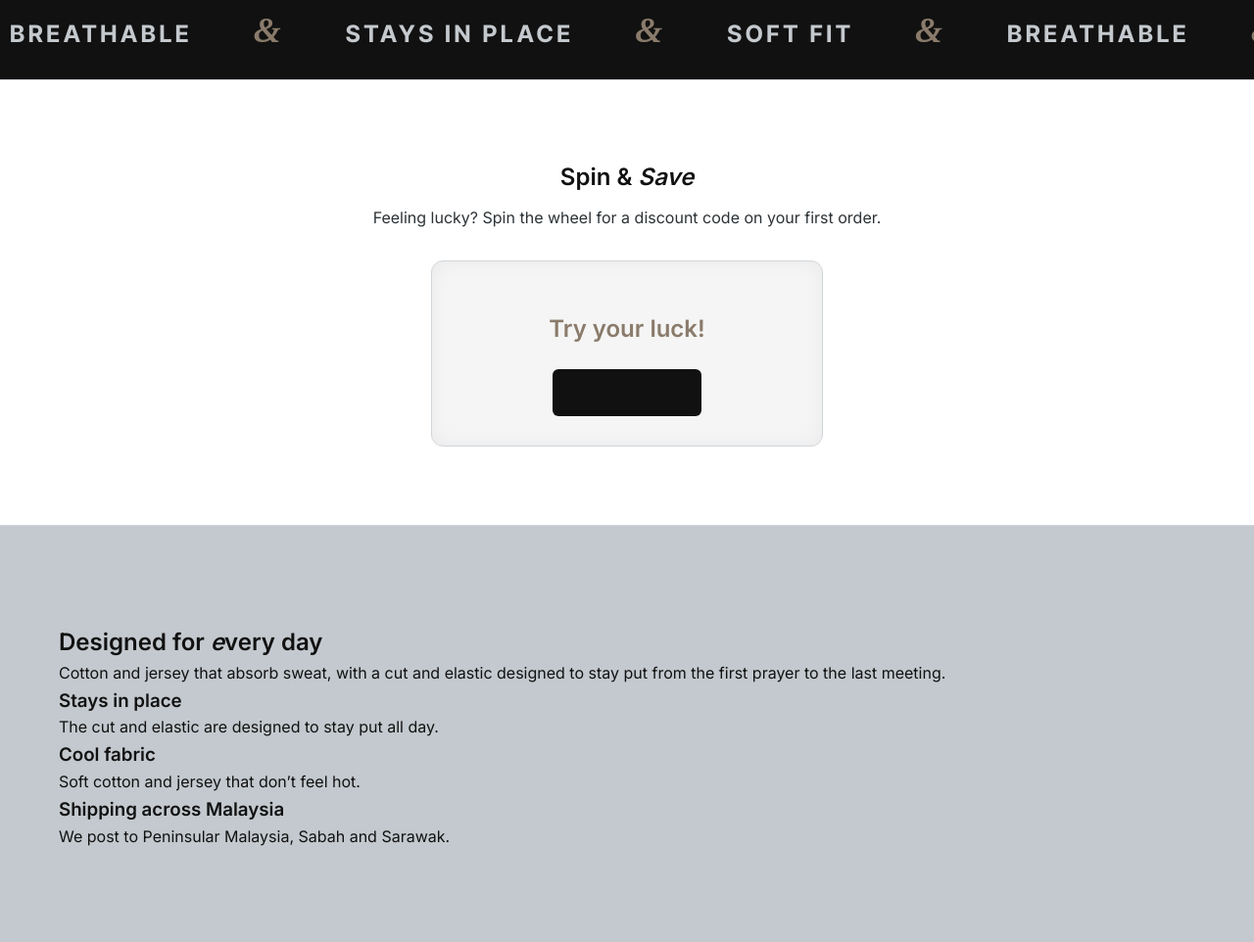
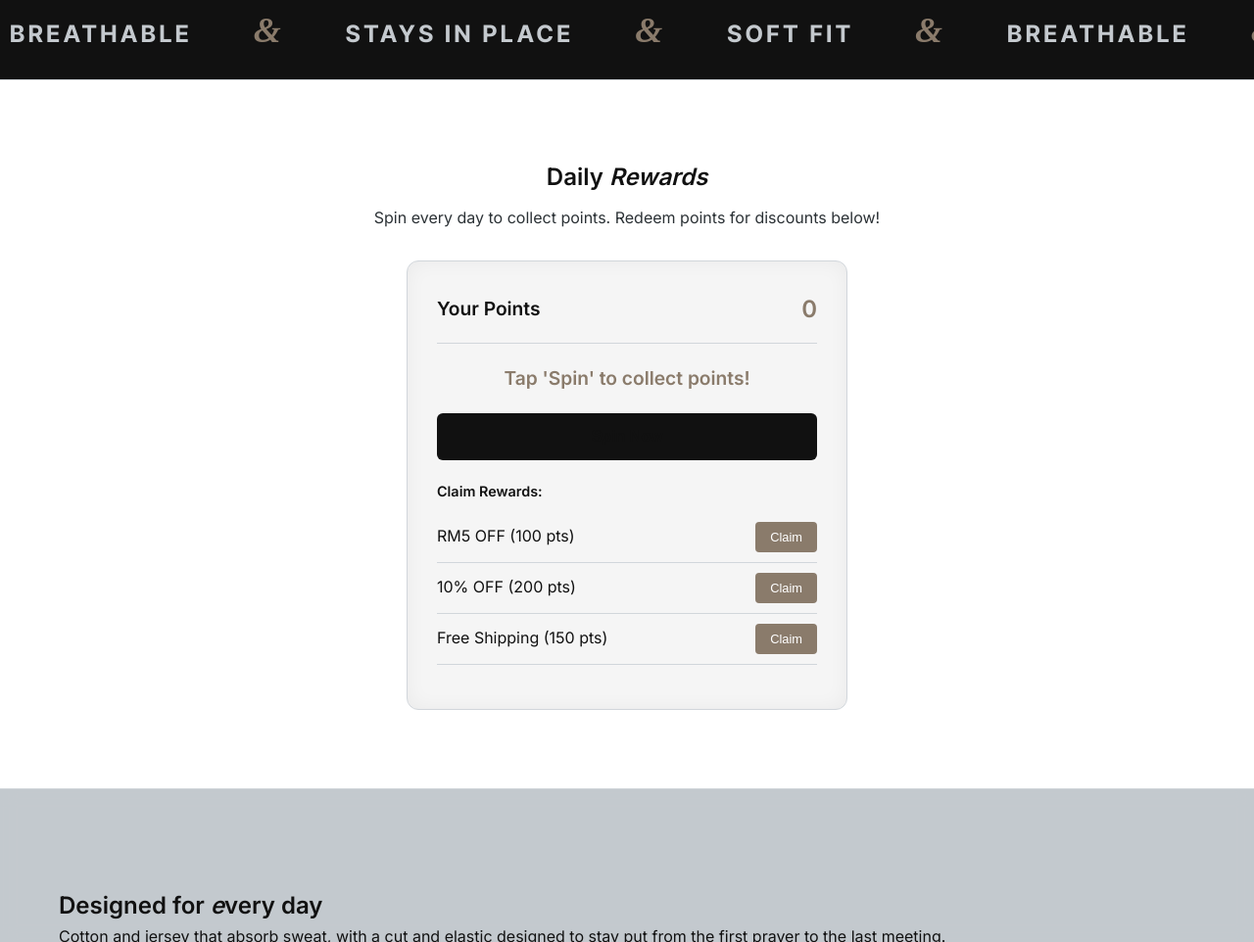
Before and after one commit to nanarinn/baeq-website, a plain HTML site: page index.html in a window 1280 px wide. Shown: the part 830-1792 px from the top of the page at 98% size. Drawn offline with nearby package versions, Linux system fonts and the light colour scheme; a web font is replaced by a local one.

Commit message:
Update index.html

```diff
--- a/index.html
+++ b/index.html
@@ -81,15 +81,23 @@ header.top { position: sticky; top: 0; z-index: 20; background: rgba(196, 201, 2
 .card .price{font-weight:700;font-size:1rem; margin-top: 15px; color: var(--ink); letter-spacing: 0.02em;}
 .card .pill{margin-top:20px; width: 100%; text-align: center;}
 
-/* --- GAME SECTION (SPIN & WIN) --- */
+/* --- GAME SECTION (DAILY POINTS) --- */
 .game-section {padding: 80px 20px; text-align: center; background: var(--bg-card); border-top: 1px solid var(--line); border-bottom: 1px solid var(--line); position: relative; z-index: 2;}
 .game-section h2 {margin-bottom: 10px;}
 .game-section p {margin-bottom: 30px; color: var(--muted);}
-.spin-box {max-width: 400px; margin: 0 auto; background: #F5F5F5; padding: 30px; border-radius: 12px; border: 1px solid var(--line); box-shadow: inset 0 0 20px rgba(0,0,0,0.05);}
-.result-text {font-size: 1.5rem; font-weight: 700; margin: 20px 0; color: var(--accent); height: 40px;}
-#spin-btn {background: var(--ink); color: var(--white); border: none; padding: 15px 40px; font-size: 1rem; font-weight: 600; cursor: pointer; border-radius: 6px; transition: all 0.3s;}
-#spin-btn:hover {transform: scale(1.05);}
-#spin-btn:disabled {background: #999; cursor: not-allowed; transform: none;}
+.point-box {max-width: 450px; margin: 0 auto; background: #F5F5F5; padding: 30px; border-radius: 12px; border: 1px solid var(--line); box-shadow: inset 0 0 20px rgba(0,0,0,0.05); text-align: left;}
+.point-header {display: flex; justify-content: space-between; align-items: center; margin-bottom: 20px; border-bottom: 1px solid var(--line); padding-bottom: 15px;}
+.point-header h3 {font-size: 1.2rem; margin: 0;}
+.point-val {font-size: 1.5rem; font-weight: 700; color: var(--accent);}
+.result-text {font-size: 1.2rem; font-weight: 700; margin: 20px 0; color: var(--accent); text-align: center; min-height: 30px;}
+.spin-btn {background: var(--ink); color: var(--white); border: none; padding: 15px 40px; font-size: 1rem; font-weight: 600; cursor: pointer; border-radius: 6px; transition: all 0.3s; width: 100%;}
+.spin-btn:hover {transform: scale(1.02);}
+.spin-btn:disabled {background: #999; cursor: not-allowed; transform: none;}
+.rewards-list {margin-top: 20px;}
+.reward-item {display: flex; justify-content: space-between; align-items: center; padding: 10px 0; border-bottom: 1px solid var(--line);}
+.reward-btn {background: var(--accent); color: white; border: none; padding: 8px 15px; font-size: 0.8rem; border-radius: 4px; cursor: pointer; transition: background 0.3s;}
+.reward-btn:hover {background: #6a5d4f;}
+.reward-btn:disabled {background: #ccc; cursor: not-allowed;}
 
 /* --- FOOTER GELAP --- */
 .end{background:var(--footer-bg); color:var(--footer-ink); padding:100px 0 40px; position: relative; z-index: 10; border-top: none;}
@@ -231,11 +239,33 @@ header.top { position: sticky; top: 0; z-index: 20; background: rgba(196, 201, 2
 <!-- GAME SECTION -->
 <section class="game-section rv" id="game">
   <div class="in">
-    <h2>Spin & <i>Save</i></h2>
-    <p>Feeling lucky? Spin the wheel for a discount code on your first order.</p>
-    <div class="spin-box">
-      <div class="result-text" id="result">Try your luck!</div>
-      <button id="spin-btn">Spin Now</button>
+    <h2>Daily <i>Rewards</i></h2>
+    <p>Spin every day to collect points. Redeem points for discounts below!</p>
+    <div class="point-box">
+      <div class="point-header">
+        <h3>Your Points</h3>
+        <span class="point-val" id="point-display">0</span>
+      </div>
+      <div class="result-text" id="result">Tap 'Spin' to collect points!</div>
+      <button class="spin-btn" id="spin-btn">Spin Now</button>
+
+      <!-- REWARDS LIST -->
+      <div class="rewards-list">
+        <h4 style="margin-top: 20px; margin-bottom: 10px; font-size: 0.9rem;">Claim Rewards:</h4>
+        <div class="reward-item">
+          <span>RM5 OFF (100 pts)</span>
+          <button class="reward-btn" onclick="claimReward(100, 'RM5OFF')">Claim</button>
+        </div>
+        <div class="reward-item">
+          <span>10% OFF (200 pts)</span>
+          <button class="reward-btn" onclick="claimReward(200, '10PERCENT')">Claim</button>
+        </div>
+        <div class="reward-item">
+          <span>Free Shipping (150 pts)</span>
+          <button class="reward-btn" onclick="claimReward(150, 'FREESHIP')">Claim</button>
+        </div>
+      </div>
+      <div id="claimed-code" style="margin-top: 15px; font-weight: 700; color: var(--accent); text-align: center;"></div>
     </div>
   </div>
 </section>
@@ -308,33 +338,60 @@ header.top { position: sticky; top: 0; z-index: 20; background: rgba(196, 201, 2
 <script src="https://cdn.jsdelivr.net/particles.js/2.0.0/particles.min.js"></script>
 
 <script>
-// --- GAME LOGIC (SPIN & WIN) ---
+// --- LOGIK GAME (DAILY POINTS) ---
 const spinBtn = document.getElementById('spin-btn');
 const resultText = document.getElementById('result');
-const discounts = ["10% OFF", "15% OFF", "FREE SHIPPING", "RM5 OFF", "20% OFF"];
-let hasSpun = false;
+const pointDisplay = document.getElementById('point-display');
+let points = parseInt(localStorage.getItem('baeq_points')) || 0;
+let lastSpinDate = localStorage.getItem('baeq_last_spin') || '';
+const today = new Date().toDateString();
+
+pointDisplay.textContent = points;
+
+// Semak jika dah spin hari ni
+if (lastSpinDate === today) {
+    spinBtn.disabled = true;
+    spinBtn.innerText = "Come back tomorrow!";
+    resultText.innerText = "You've already spun today.";
+}
 
 spinBtn.addEventListener('click', function() {
-    if (hasSpun) return;
+    if (lastSpinDate === today) return;
 
     spinBtn.disabled = true;
     spinBtn.innerText = "Spinning...";
     let count = 0;
     const interval = setInterval(() => {
-        resultText.innerText = discounts[Math.floor(Math.random() * discounts.length)];
+        resultText.innerText = "+" + [10, 20, 30, 50][Math.floor(Math.random() * 4)] + " pts";
         count++;
         if (count > 10) {
             clearInterval(interval);
-            const finalResult = discounts[Math.floor(Math.random() * discounts.length)];
-            resultText.innerText = "You won: " + finalResult + "!";
-            resultText.style.color = "#C4553D"; // Warna merah untuk highlight
-            spinBtn.innerText = "Code: BAEQ" + Math.floor(Math.random() * 1000);
-            spinBtn.style.background = "#8A7B6B"; // Warna beige gelap
-            spinBtn.style.color = "#fff";
-            hasSpun = true;
+            const earned = [10, 20, 30, 50][Math.floor(Math.random() * 4)];
+            points += earned;
+            localStorage.setItem('baeq_points', points);
+            localStorage.setItem('baeq_last_spin', today);
+
+            pointDisplay.textContent = points;
+            resultText.innerText = "You earned " + earned + " points!";
+            spinBtn.innerText = "Come back tomorrow!";
         }
     }, 100);
 });
+
+// --- CLAIM REWARD LOGIC ---
+function claimReward(cost, codePrefix) {
+    if (points >= cost) {
+        points -= cost;
+        localStorage.setItem('baeq_points', points);
+        pointDisplay.textContent = points;
+
+        const code = codePrefix + "-" + Math.floor(Math.random() * 10000);
+        document.getElementById('claimed-code').innerHTML = "Your Code: <br><span style='font-size: 1.5rem; color: var(--ink);'>" + code + "</span><br><small>Show this to us on WhatsApp.</small>";
+        alert("Success! Your code is: " + code + ". Please screenshot this and send to us on WhatsApp.");
+    } else {
+        alert("Not enough points! You need " + cost + " points.");
+    }
+}
 
 // --- CONFIG UNTUK ZARAH (PARTICLES) ---
 particlesJS("particles-js", {
```
